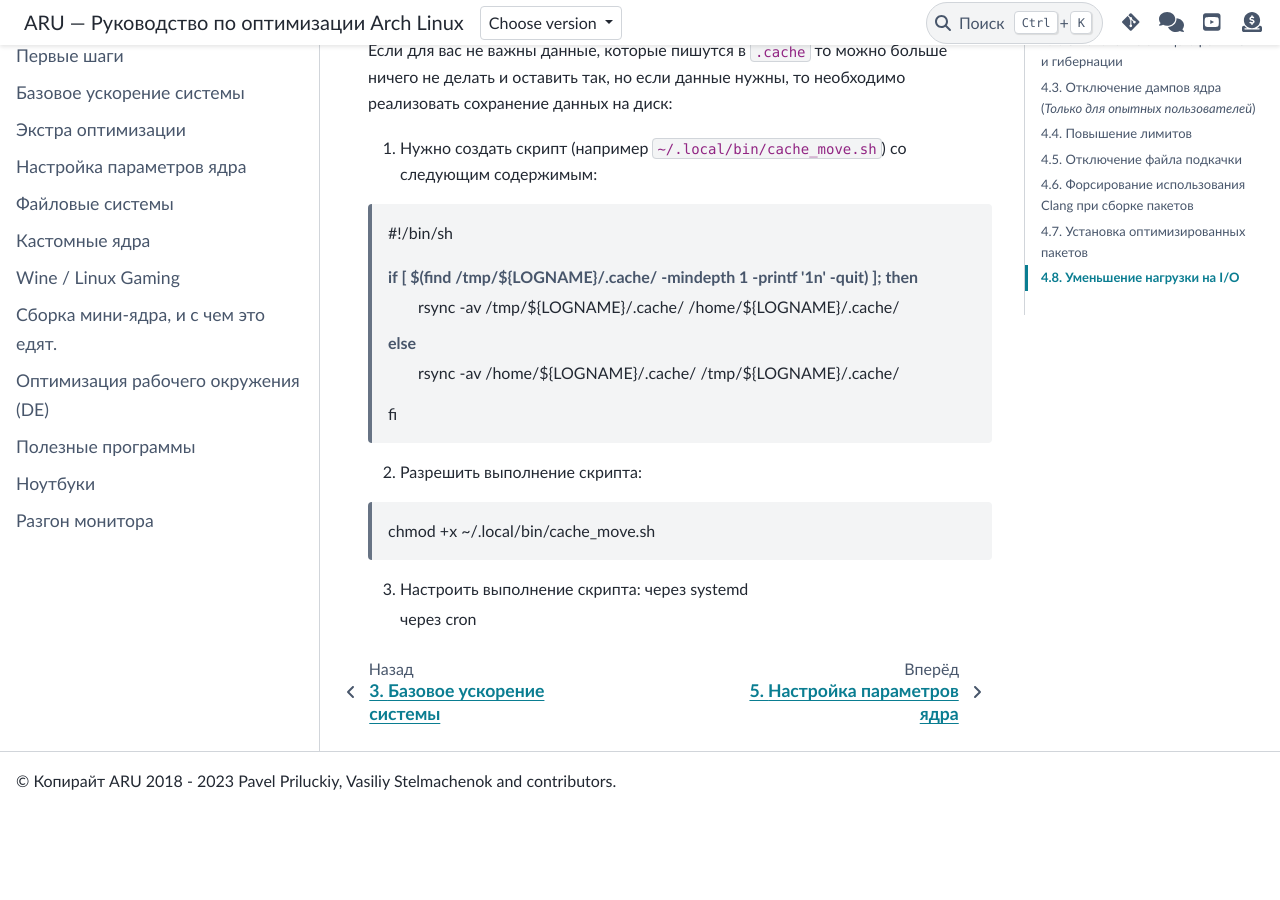
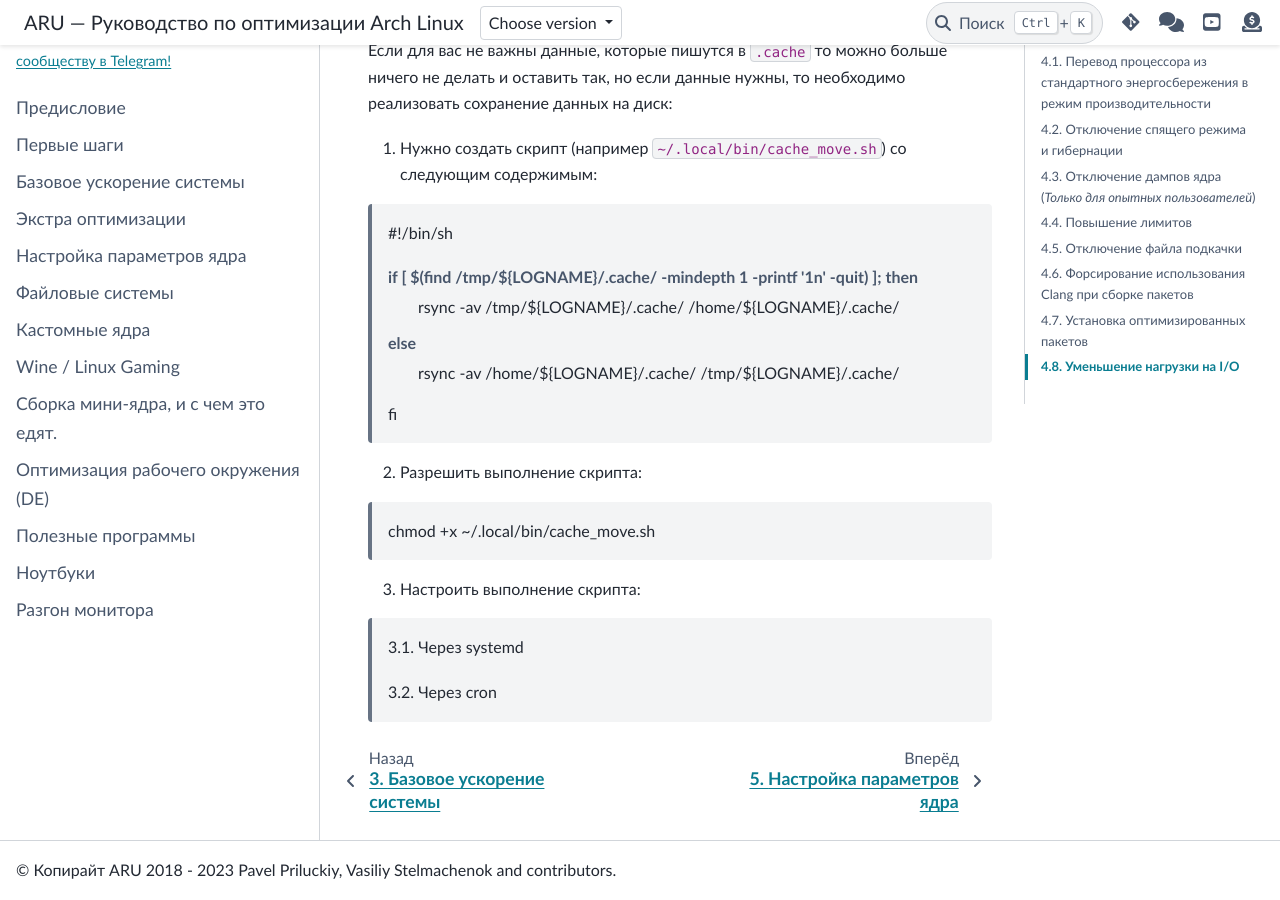
Before and after one commit to ventureoo/ARU, a Sphinx documentation site: the page built from docs/source/extra-optimizations.rst, in a window 1280 px wide and 900 px high, scrolled down 11208 px. Built offline with Sphinx 7.4.7 and the PyData theme 0.15.4, drawn with Linux system fonts in a browser that asks for light colours; before the commit the page ends 12019 px from its top, so only the background shows below that.

Commit message:
Обновить docs/source/extra-optimizations.rst

```diff
--- a/docs/source/extra-optimizations.rst
+++ b/docs/source/extra-optimizations.rst
@@ -482,6 +482,6 @@ x86_64_v2, так и для x86_64_v3. **Главное не перепутае
   chmod +x ~/.local/bin/cache_move.sh
 
 3. Настроить выполнение скрипта:
-   через systemd
+ 3.1. Через systemd
 
-   через cron
+ 3.2. Через cron
```
